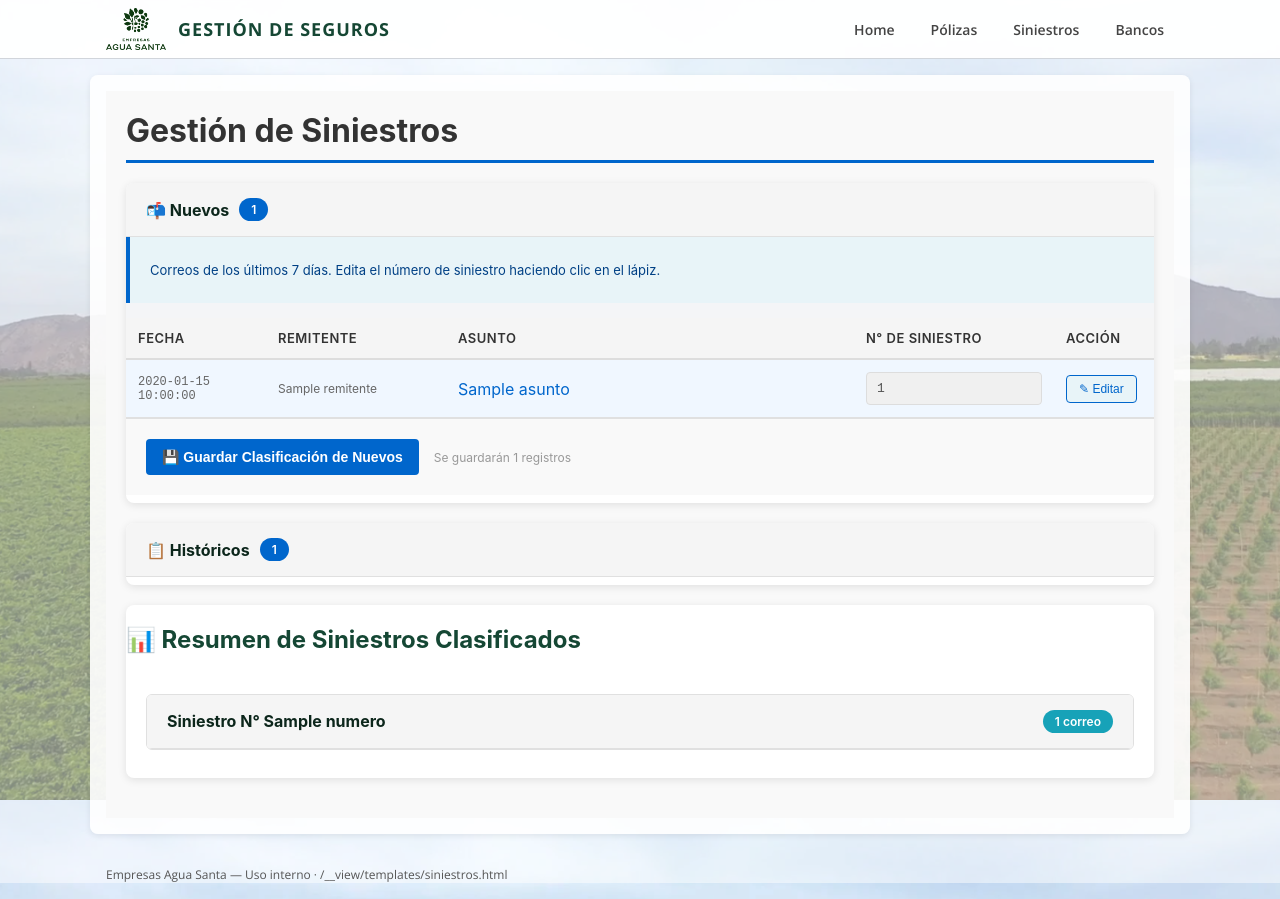
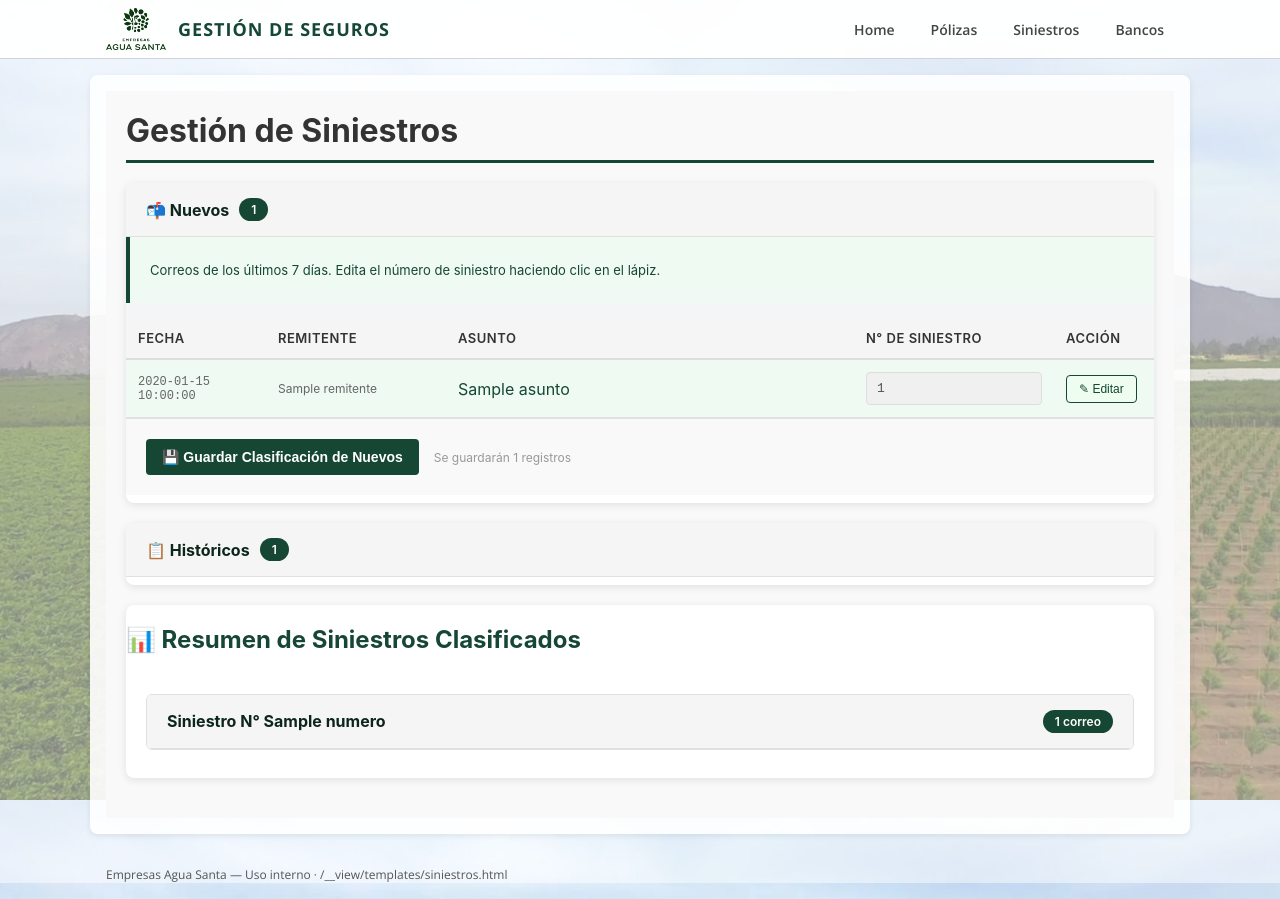
Before and after one commit to EdsonLazoAguaSanta/seguimiento_polizas, a FastAPI app: template templates/siniestros.html in a window 1280 px wide. Run offline with FastAPI, Linux system fonts and the light colour scheme; the template is opened without the code that fills it: most values are stand-ins (such as "Sample title", 1, 10 or a date in 2020).

Commit message:
Update siniestros.html

```diff
--- a/templates/siniestros.html
+++ b/templates/siniestros.html
@@ -250,7 +250,7 @@
 
   .siniestros-container h1 {
     color: #333;
-    border-bottom: 3px solid #0066cc;
+    border-bottom: 3px solid #154734;
     padding-bottom: 10px;
     margin-bottom: 20px;
   }
@@ -306,7 +306,7 @@
   .badge {
     display: inline-block;
     padding: 4px 12px;
-    background-color: #0066cc;
+    background-color: #154734;
     color: white;
     border-radius: 20px;
     font-size: 12px;
@@ -314,7 +314,7 @@
   }
 
   .badge-info {
-    background-color: #17a2b8;
+    background-color: #154734;
   }
 
   .badge-numero {
@@ -384,15 +384,15 @@
   }
 
   .link-mail {
-    color: #0066cc;
+    color: #154734;
     text-decoration: none;
     border-bottom: 1px solid transparent;
     transition: all 0.2s;
   }
 
   .link-mail:hover {
-    color: #0052a3;
-    border-bottom-color: #0052a3;
+    color: #154734;
+    border-bottom-color: #154734;
   }
 
   /* ===== INPUTS DE SINIESTRO ===== */
@@ -410,7 +410,7 @@
 
   .input-siniestro:focus {
     outline: none;
-    border-color: #0066cc;
+    border-color: #154734;
     background-color: white;
     box-shadow: 0 0 0 3px rgba(0, 102, 204, 0.1);
   }
@@ -436,24 +436,24 @@
   }
 
   .btn-primary {
-    background-color: #0066cc;
+    background-color: #154734;
     color: white;
   }
 
   .btn-primary:hover {
-    background-color: #0052a3;
+    background-color: #154734;
     box-shadow: 0 4px 8px rgba(0, 102, 204, 0.3);
   }
 
   .btn-primary:active {
-    background-color: #003d7a;
+    background-color: #154734;
   }
 
   .btn-editar {
     padding: 6px 12px;
-    background-color: #e8f4f8;
-    color: #0066cc;
-    border: 1px solid #0066cc;
+    background-color: #eefdf0;
+    color: #154734;
+    border: 1px solid #154734;
     border-radius: 4px;
     font-size: 12px;
     cursor: pointer;
@@ -461,7 +461,7 @@
   }
 
   .btn-editar:hover {
-    background-color: #0066cc;
+    background-color: #154734;
     color: white;
   }
 
@@ -473,10 +473,10 @@
   /* ===== FORM INFO ===== */
   .form-info {
     padding: 12px 20px;
-    background-color: #e8f4f8;
-    border-left: 4px solid #0066cc;
+    background-color: #eefdf09c;
+    border-left: 4px solid #154734;
     margin-bottom: 15px;
-    color: #004085;
+    color: #154734;
     font-size: 13px;
   }
 
@@ -571,7 +571,7 @@
 
   /* ===== ESTADOS DE FILAS ===== */
   .fila-nuevo {
-    background-color: #f0f7ff;
+    background-color: #eefdf09c;
   }
 
   .fila-historico {
```
